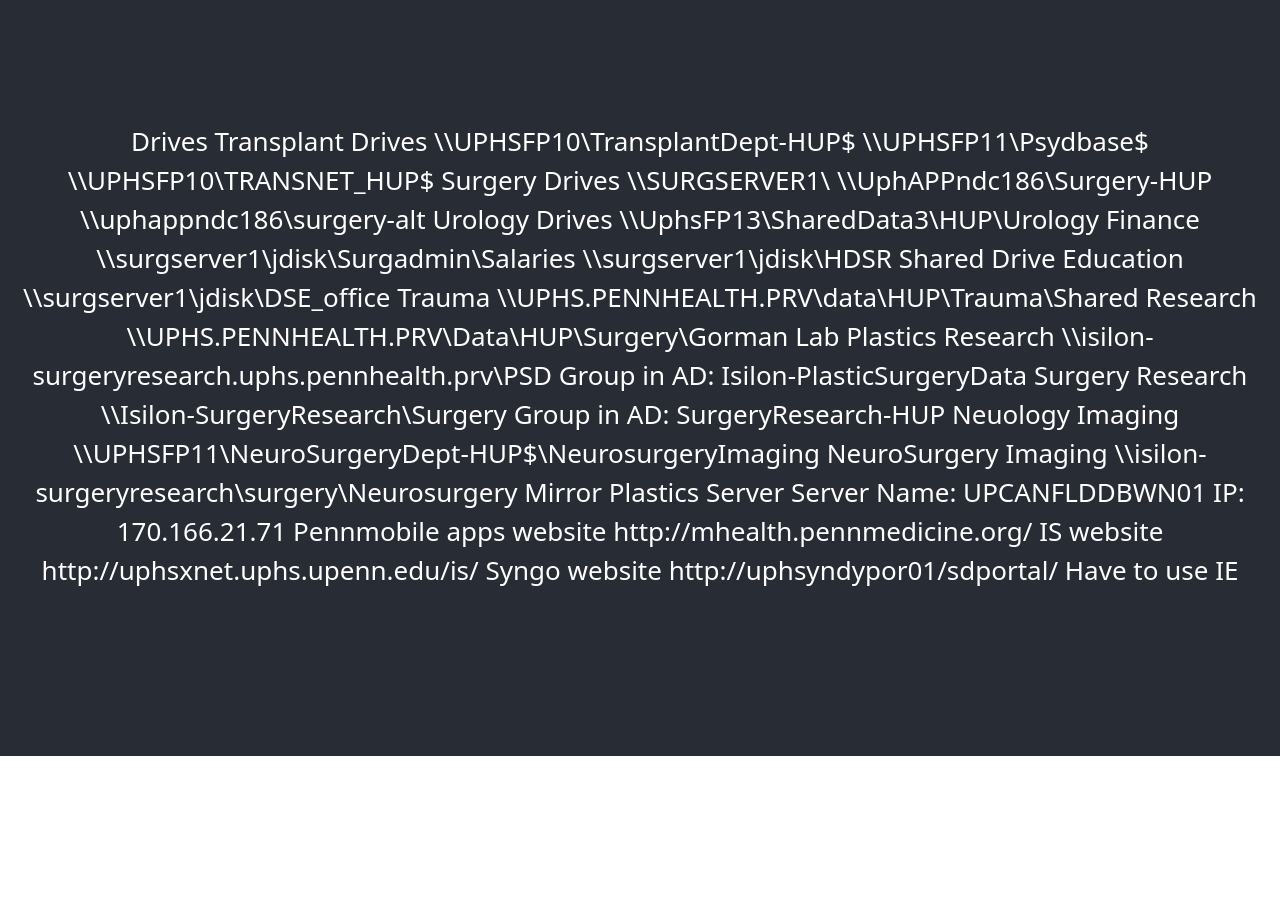
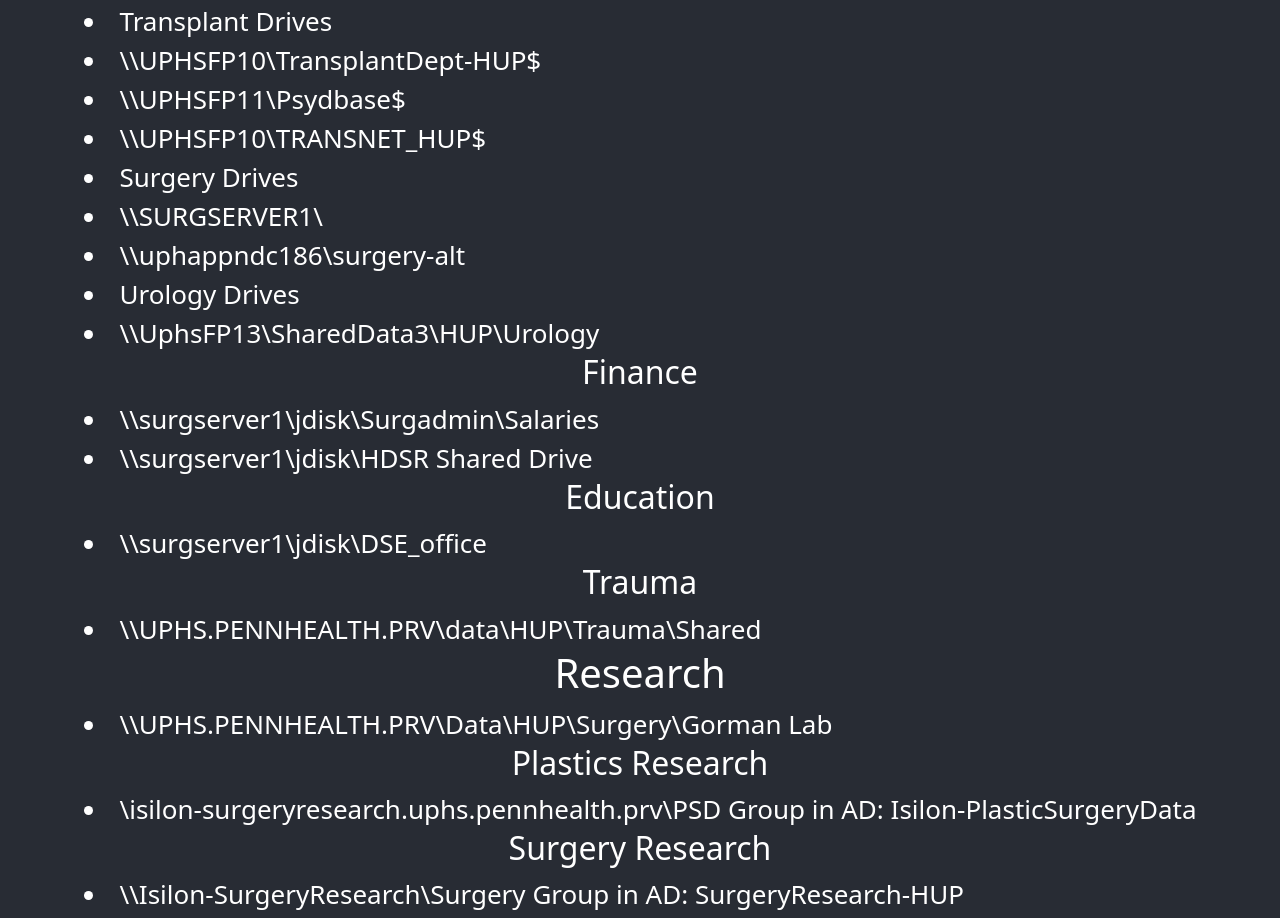
Before and after one commit to TimMitzen/SurgeryWebsite, a React (Create React App) app: page /Drives in a window 1280 px wide. Shown: the part 100-1018 px from the top of the page. Before the commit the page ends 856 px from the top, so only its background shows below. Built offline with nearby package versions, Linux system fonts and the light colour scheme.

Commit message:
Add formating to components

```diff
--- a/src/components/Drives.js
+++ b/src/components/Drives.js
@@ -3,101 +3,95 @@
 const Drives = ()=>{
    return(
       <div>
-         Drives
-Transplant Drives
 
-\\UPHSFP10\TransplantDept-HUP$
+         <h2>Drives</h2>
+<li className = 'list'>Transplant Drives</li>
+
+<li className = 'list'>\\UPHSFP10\TransplantDept-HUP$</li>
 
 
-\\UPHSFP11\Psydbase$
+<li className = 'list'>\\UPHSFP11\Psydbase$</li>
 
 
-\\UPHSFP10\TRANSNET_HUP$
+<li className = 'list'>\\UPHSFP10\TRANSNET_HUP$</li>
 
 
-Surgery Drives
+<li className = 'list'>Surgery Drives</li>
 
-\\SURGSERVER1\
+<li className = 'list'>\\SURGSERVER1\</li>
+
+<li className = 'list'>\\uphappndc186\surgery-alt</li>
 
 
-\\UphAPPndc186\Surgery-HUP
+<li className = 'list'>Urology Drives</li>
+
+<li className = 'list'>\\UphsFP13\SharedData3\HUP\Urology</li>
 
 
-\\uphappndc186\surgery-alt
+<h2>Finance</h2>
+
+<li className = 'list'>\\surgserver1\jdisk\Surgadmin\Salaries</li>
 
 
-Urology Drives
-
-\\UphsFP13\SharedData3\HUP\Urology
+<li className = 'list'>\\surgserver1\jdisk\HDSR Shared Drive</li>
 
 
-Finance
+<h2>Education</h2>
 
-\\surgserver1\jdisk\Surgadmin\Salaries
+<li className = 'list'>\\surgserver1\jdisk\DSE_office</li>
 
 
-\\surgserver1\jdisk\HDSR Shared Drive
+<h2>Trauma</h2>
+
+<li className = 'list'>\\UPHS.PENNHEALTH.PRV\data\HUP\Trauma\Shared</li>
 
 
-Education
+<h1>Research</h1>
 
-\\surgserver1\jdisk\DSE_office
+<li className = 'list'>\\UPHS.PENNHEALTH.PRV\Data\HUP\Surgery\Gorman Lab</li>
 
 
-Trauma
+<h2>Plastics Research</h2>
 
-\\UPHS.PENNHEALTH.PRV\data\HUP\Trauma\Shared
+<li className = 'list'>\isilon-surgeryresearch.uphs.pennhealth.prv\PSD
 
 
-Research
-
-\\UPHS.PENNHEALTH.PRV\Data\HUP\Surgery\Gorman Lab
+Group in AD: Isilon-PlasticSurgeryData</li>
 
 
-Plastics Research
+<h2>Surgery Research</h2>
 
-\\isilon-surgeryresearch.uphs.pennhealth.prv\PSD
+<li className = 'list'>\\Isilon-SurgeryResearch\Surgery
 
 
-Group in AD: Isilon-PlasticSurgeryData
+Group in AD: SurgeryResearch-HUP</li>
 
 
-Surgery Research
+<h2>Neuology Imaging</h2>
 
-\\Isilon-SurgeryResearch\Surgery
+<li className = 'list'>\\UPHSFP11\NeuroSurgeryDept-HUP$\NeurosurgeryImaging</li>
 
 
-Group in AD: SurgeryResearch-HUP
+<h2>NeuroSurgery Imaging</h2>
+
+<li className = 'list'>\\isilon-surgeryresearch\surgery\Neurosurgery</li>
 
 
-Neuology Imaging
+<h2>Mirror Plastics Server</h2>
 
-\\UPHSFP11\NeuroSurgeryDept-HUP$\NeurosurgeryImaging
+<li className = 'list'>Server Name: UPCANFLDDBWN01 IP: 170.166.21.71</li>
 
 
-NeuroSurgery Imaging
+<h2>Pennmobile apps website</h2>
 
-\\isilon-surgeryresearch\surgery\Neurosurgery
+<li className = 'list'>http://mhealth.pennmedicine.org/</li>
 
 
-Mirror Plastics Server
-
-Server Name: UPCANFLDDBWN01 IP: 170.166.21.71
 
 
-Pennmobile apps website
+<h2>Syngo website</h2>
 
-http://mhealth.pennmedicine.org/
-
-
-IS website
-
-http://uphsxnet.uphs.upenn.edu/is/
-
-
-Syngo website
-
-http://uphsyndypor01/sdportal/ Have to use IE
+<li className = 'list'>http://uphsyndypor01/sdportal/ Have to use IE</li>
 
       </div>
    )
--- a/src/components/Ricoh.js
+++ b/src/components/Ricoh.js
@@ -3,86 +3,87 @@
 const Ricoh =  () =>{
    return(
       <div>
-         Ricoh Printers
-         User Name: Admin Password: leave blank
+         <ol type = '1'>
+         <h2>Ricoh Printers</h2>
+         <h2>User Name: Admin Password: leave blank</h2>
 
 
-Grd Founders (Big One) 170.212.71.176
+<li className = 'list'>Grd Founders (Big One) 170.212.71.176</li>
 
 
-Grd 079 Founders (Small One) 170.212.71.171
+<li className = 'list'>Grd 079 Founders (Small One) 170.212.71.171</li>
 
 
-Grd 079 Founders 170.212.70.42
+<li className = 'list'>Grd 079 Founders 170.212.70.42</li>
 
 
-3 PCAM In the back by Amanda 170.166.250.117
+<li className = 'list'>3 PCAM In the back by Amanda 170.166.250.117</li>
 
 
-3 PCAM \\uphsps02\SURG-PCAM3-UROLOGY-RICOH01 170.166.250.114
+<li className = 'list'>3 PCAM \\uphsps02\SURG-PCAM3-UROLOGY-RICOH01 170.166.250.114</li>
 
 
-PCAM3 \\uphsps02\SURG-PCW3-UROLOGY-RICOH-RES 170.166.249.23 /p>
-\\uphsps02\SURG-PCAM3-UROLOGY-RICOH01 170.166.250.114
+<li className = 'list'>PCAM3 \\uphsps02\SURG-PCW3-UROLOGY-RICOH-RES 170.166.249.23 /p></li>
+<li className = 'list'> \\uphsps02\SURG-PCAM3-UROLOGY-RICOH01 170.166.250.114</li>
 
 
-4 PCAM (In the back) 170.166.252.100
+<li className = 'list'>4 PCAM (In the back) 170.166.252.100</li>
 
 
-4 PCAM (Front Desk) 170.166.254.229
+<li className = 'list'>4 PCAM (Front Desk) 170.166.254.229</li>
 
 
-4 Silver Near Deb/Dr Aarons office 170.212.120.69
+<li className = 'list'>4 Silver Near Deb/Dr Aarons office 170.212.120.69</li>
 
 
-4 Silver Near Eboni 170.212.63.80
+<li className = 'list'>4 Silver Near Eboni 170.212.63.80</li>
 
 
-4 Maloney (GME office) 170.212.59.75
+<li className = 'list'>4 Maloney (GME office) 170.212.59.75</li>
 
 
-4 Maloney (Mervis area) 170.212.59.80
+<li className = 'list'>4 Maloney (Mervis area) 170.212.59.80</li>
 
 
-4 Maloney ( opposite side of Fin) 170.212.58.46
+<li className = 'list'>4 Maloney ( opposite side of Fin) 170.212.58.46</li>
 
 
-4 Maloney Fitts 170.212.58.51
+<li className = 'list'>4 Maloney Fitts 170.212.58.51</li>
 
 
-5 Maloney (Main office) 170.212.58.245
+<li className = 'list'>5 Maloney (Main office) 170.212.58.245</li>
 
 
-5 Silver 10.172.141.176
+<li className = 'list'>5 Silver 10.172.141.176</li>
 
 
-6 Silver Mailroom 170.212.63.168
+<li className = 'list'>6 Silver Mailroom 170.212.63.168</li>
 
 
-6 White 170.212.124.45
+<li className = 'list'>6 White 170.212.124.45</li>
 
 
-14 Spe 10.170.55.244
+<li className = 'list'>14 Spe 10.170.55.244</li>
 
 
-14 spe 10.170.55.243
+<li className = 'list'>14 spe 10.170.55.243</li>
 
 
-1 Spe 10.170.7.147
+<li className = 'list'>1 Spe 10.170.7.147</li>
 
 
-Silver 4 Next to IT closet.
+<li className = 'list'>Silver 4 Next to IT closet.</li>
 
 
-\\UPHSPS01\SURG-RICOH1-SIL4
+<li className = 'list'>\\UPHSPS01\SURG-RICOH1-SIL4</li>
 
 
-IP =10.172.143.251
+<li className = 'list'>IP =10.172.143.251</li>
 
 
-SPE10 file room 10.170.43.230
+<li className = 'list'>SPE10 file room 10.170.43.230</li>
 
-
+</ol>
       </div>
    );
 };
--- a/src/components/VideoConf.js
+++ b/src/components/VideoConf.js
@@ -4,41 +4,42 @@
 const VideoConf = () =>{
    return(
       <div>
-         Video Conferencing
-Surgery-theater: IP: 170.212.61.1 Subnet: 255.255.254.0 Gateway: 170.212.60.2
+         <ol type = '1'>
+         <h2>Video Conferencing</h2>
+<li className = 'list'>Surgery-theater: IP: 170.212.61.1 Subnet: 255.255.254.0 Gateway: 170.212.60.2</li>
 
-Silver 6: 170.212.62.91 Subnet mask: 255.255.254 Gateway: 170.212.62.2 1002
+<li className = 'list'>Silver 6: 170.212.62.91 Subnet mask: 255.255.254 Gateway: 170.212.62.2 1002</li>
 
-Silver 4 (JAM): 170.212.63.224
+<li className = 'list'>Silver 4 (JAM): 170.212.63.224</li>
 
-Pennsylvania Hospital: (Neuro Conf Room): 170.166.141.118
+<li className = 'list'>Pennsylvania Hospital: (Neuro Conf Room): 170.166.141.118</li>
 
-Presby Conf Room: 170.212.97.214
+<li className = 'list'>Presby Conf Room: 170.212.97.214</li>
 
-The Presby Auditorium: 170.212.192.211
+<li className = 'list'>The Presby Auditorium: 170.212.192.211</li>
 
-Presby Cardiovascular conf room: 170.212.194.210
+<li className = 'list'>Presby Cardiovascular conf room: 170.212.194.210</li>
 
-Pocono 209.173.13.178
+<li className = 'list'>Pocono 209.173.13.178</li>
 
-The Reading Hospital and Medical Center: 205.147.237.30
+<li className = 'list'>The Reading Hospital and Medical Center: 205.147.237.30</li>
 
-Cardiac Conf room (2pcam): 128.91.142.138
+<li className = 'list'>Cardiac Conf room (2pcam): 128.91.142.138</li>
 
-Cath Lab #1: 170.166.111.171 255.255.252.0 170.166.108.2
+<li className = 'list'>Cath Lab #1: 170.166.111.171 255.255.252.0 170.166.108.2</li>
 
-PAH Surgery: 170.166.68.230
+<li className = 'list'>PAH Surgery: 170.166.68.230</li>
 
-Garfield Duncan 4th Floor:170.166.140.81
+<li className = 'list'>Garfield Duncan 4th Floor:170.166.140.81</li>
 
-Rhoads 5: 170.212.69.235
+<li className = 'list'>Rhoads 5: 170.212.69.235</li>
 
-Presby PAC3 10.170.157.203, PAC4 10.170.159.199, 1MOB 10.170.163.234
+<li className = 'list'>Presby PAC3 10.170.157.203, PAC4 10.170.159.199, 1MOB 10.170.163.234</li>
 
-PAH (Jim Henry's area): 170.166.68.230
+<li className = 'list'>PAH (Jim Henry's area): 170.166.68.230</li>
 
-SIM Center: 170.212.175.242
-
+<li className = 'list'>SIM Center: 170.212.175.242</li>
+   </ol>
       </div>
    );
 };
```
